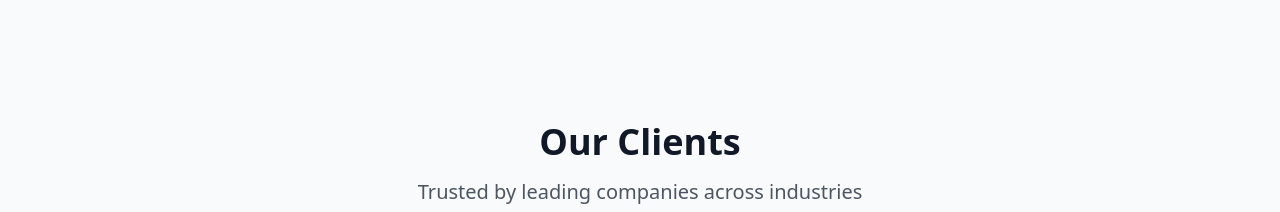
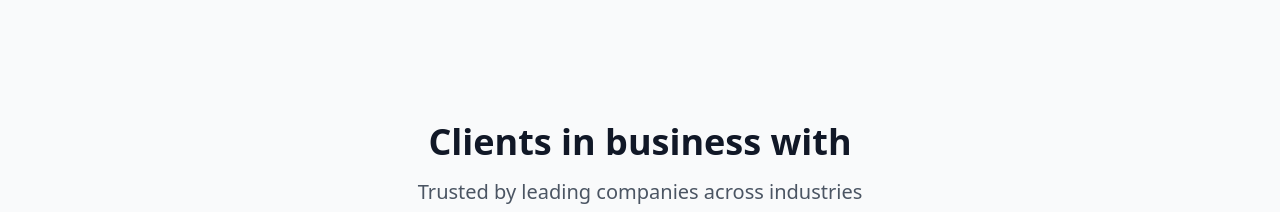
Before and after one commit to AswinKumar1/eminent-it-inc, a React (Vite) app: page / in a window 1280 px wide. Shown: the part 6000-6212 px from the top of the page. Built offline with nearby package versions, Linux system fonts and the light colour scheme.

Commit message:
Added words

```diff
--- a/src/pages/Home.tsx
+++ b/src/pages/Home.tsx
@@ -605,7 +605,7 @@ export default function Home() {
             viewport={{ once: true }}
             className="text-center mb-16"
           >
-            <h2 className="text-4xl font-bold text-gray-900 mb-4">Our Clients</h2>
+            <h2 className="text-4xl font-bold text-gray-900 mb-4">Clients in business with</h2>
             <p className="text-xl text-gray-600">Trusted by leading companies across industries</p>
           </motion.div>
 
```
